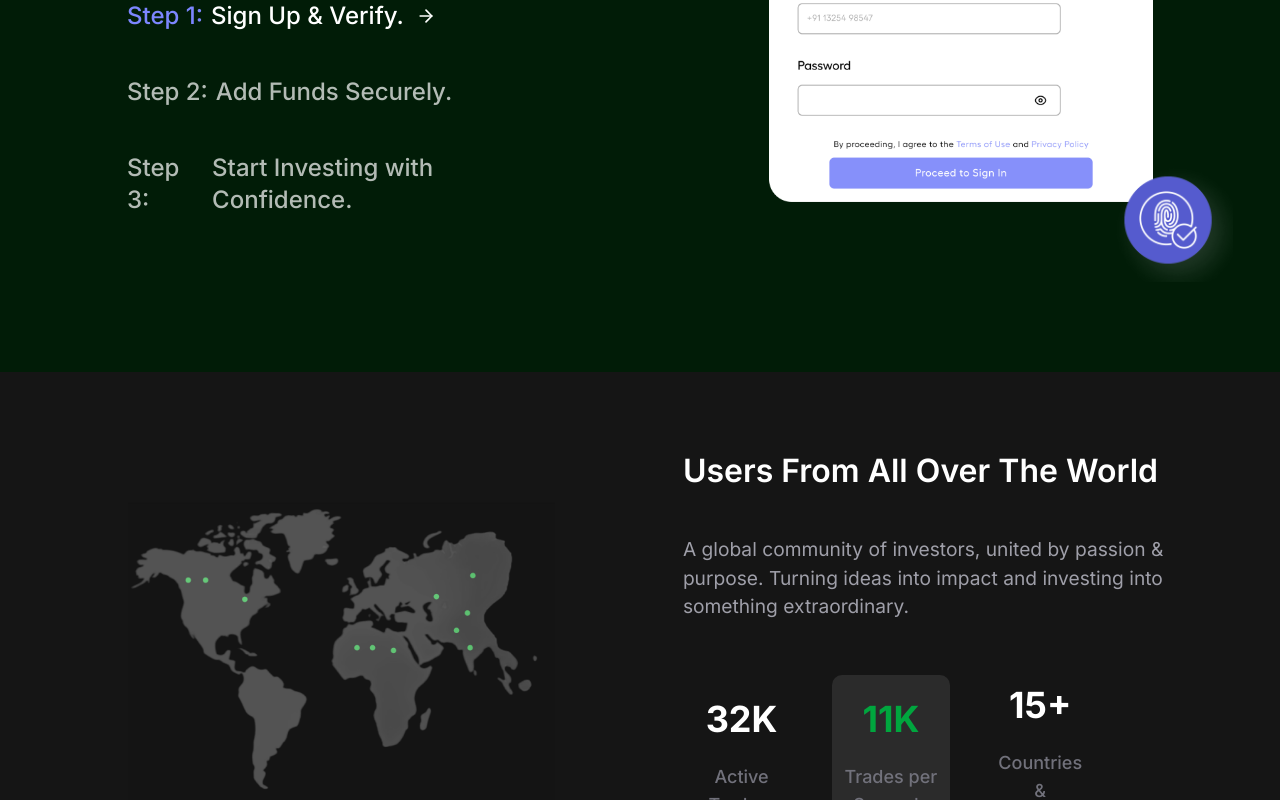
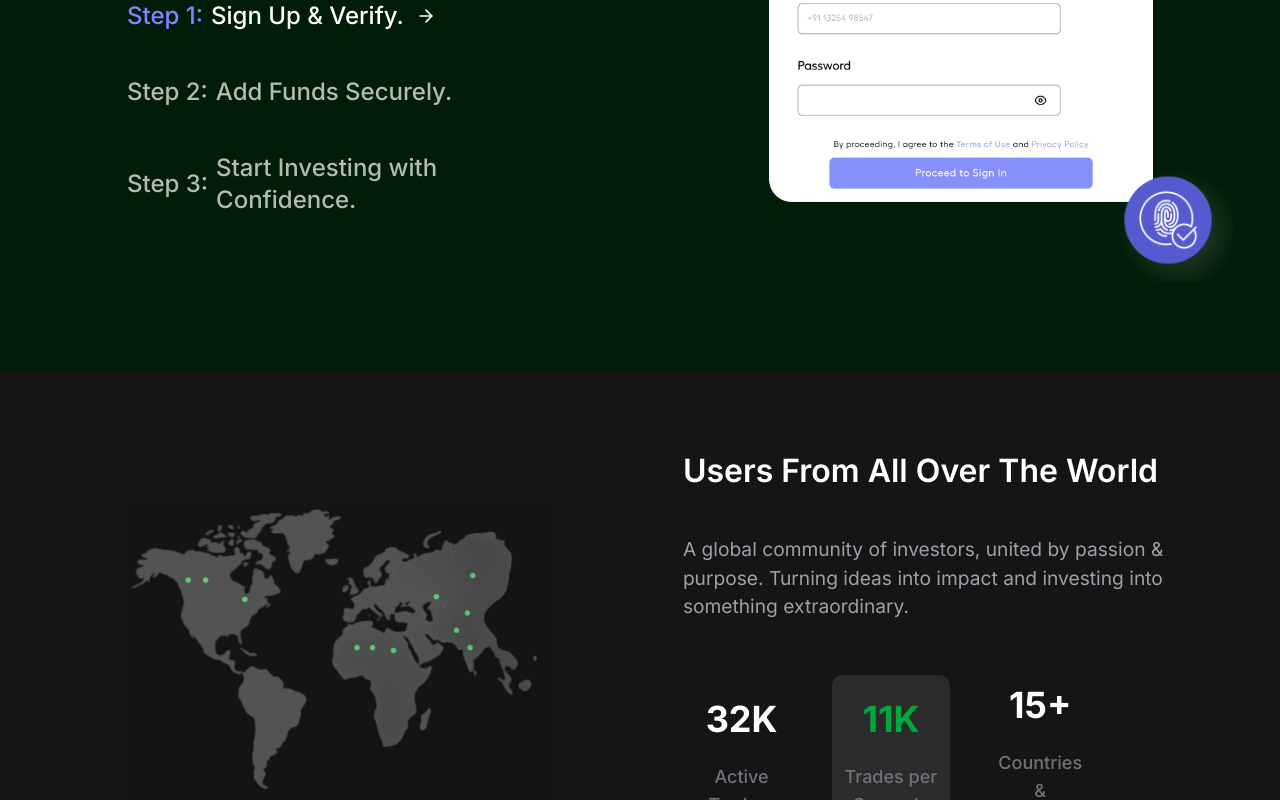
Before and after one commit to RISHIRAJ-BHATTACHARJEE/stoxbazzar, a React (Vite) app: page / in a window 1280 px wide. Shown: the part 2459-3259 px from the top of the page. Built offline with nearby package versions, Linux system fonts and the light colour scheme.

Commit message:
Fix: FAQ Section

```diff
--- a/src/sections/HowItWorksSection.jsx
+++ b/src/sections/HowItWorksSection.jsx
@@ -69,7 +69,7 @@ const HowItWorksSection = () => {
               }`}
             >
               <span
-                className={`mr-2 ${
+                className={`mr-2 whitespace-nowrap ${
                   isActive ? "text-indigo-400" : "text-white/70"
                 }`}
               >
```
